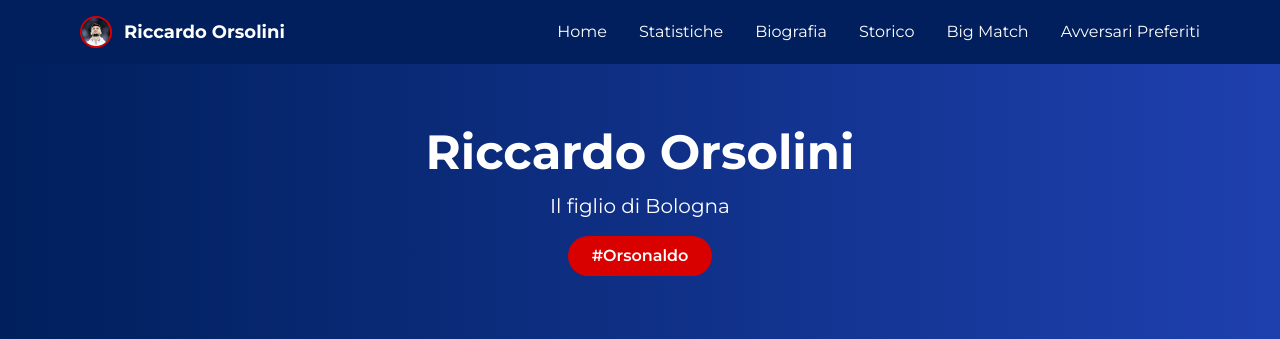
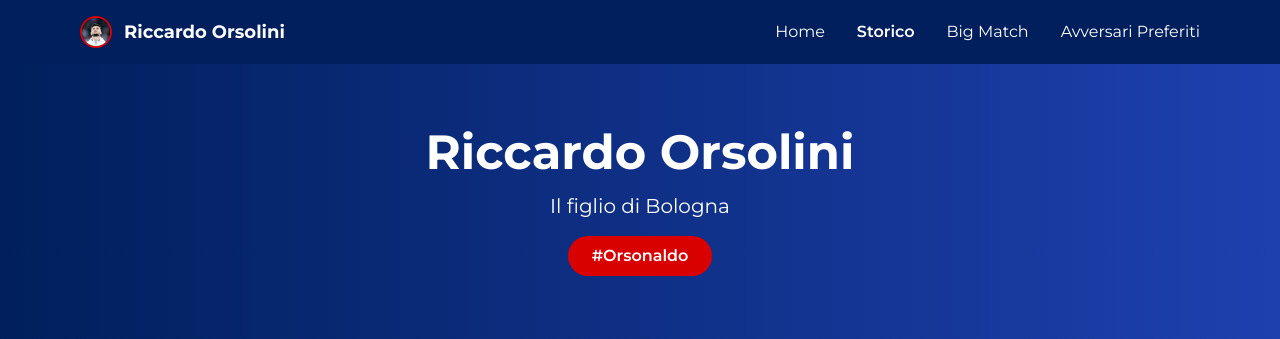
Before and after one commit to FutBolo/riccardo.orsolini.app, a Flask app: page /storico in a window 1280 px wide. Shown: the top 339 px of the page. Run offline with Flask 3, Linux system fonts and the light colour scheme; some libraries are stand-ins or nearby versions.

Commit message:
Add files via upload

```diff
--- a/templates/index.html
+++ b/templates/index.html
@@ -46,9 +46,9 @@
       <a href="#home" class="hover:text-rossoBfc">Home</a>
       <a href="#statistiche" class="hover:text-rossoBfc">Statistiche</a>
       <a href="#biografia" class="hover:text-rossoBfc">Biografia</a>
-      <a href="storico.html" class="hover:text-rossoBfc">Storico</a>
-      <a href="big-match.html" class="hover:text-rossoBfc">Big Match</a>
-      <a href="avversari-preferiti.html" class="hover:text-rossoBfc">Avversari Preferiti</a>
+      <a href="storico" class="hover:text-rossoBfc">Storico</a>
+      <a href="big-match" class="hover:text-rossoBfc">Big Match</a>
+      <a href="avversari-preferiti" class="hover:text-rossoBfc">Avversari Preferiti</a>
       </div>
       </div>
     </div>
--- a/templates/storico.html
+++ b/templates/storico.html
@@ -36,12 +36,10 @@
         <span class="font-bold text-lg">Riccardo Orsolini</span>
       </div>
       <div class="hidden md:flex space-x-8">
-      <a href="#home" class="hover:text-rossoBfc">Home</a>
-      <a href="#statistiche" class="hover:text-rossoBfc">Statistiche</a>
-      <a href="#biografia" class="hover:text-rossoBfc">Biografia</a>
-      <a href="storico.html" class="hover:text-rossoBfc">Storico</a>
-      <a href="big-match.html" class="hover:text-rossoBfc">Big Match</a>
-      <a href="avversari-preferiti.html" class="hover:text-rossoBfc">Avversari Preferiti</a>
+        <a href="index" class="hover:text-[#d90000]">Home</a>
+        <a href="storico" class="hover:text-[#d90000] font-semibold">Storico</a>
+        <a href="big-match" class="hover:text-[#d90000]">Big Match</a>
+        <a href="avversari-preferiti" class="hover:text-[#d90000]">Avversari Preferiti</a>
       </div>
       </div>
     </div>
```
Also changed, not shown: templates/avversari-preferiti.html (+4 -4 lines), templates/big-match.html (+4 -4 lines).
